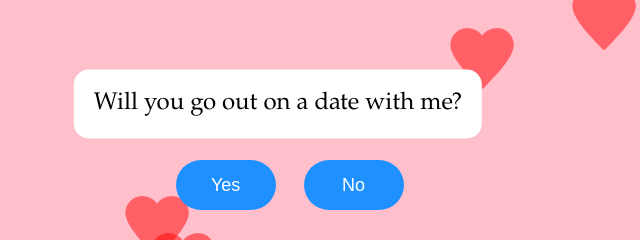
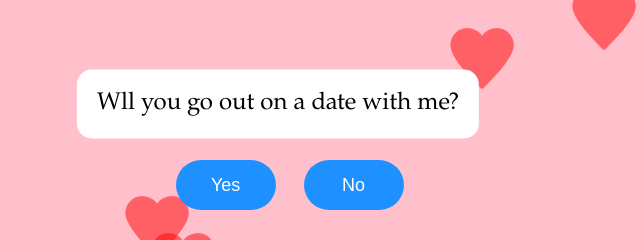
Before and after one commit to mvp-2003/Proposal, a plain HTML site: page index.html in a window 1280 px wide. Shown: the part 280-520 px from the top of the page, 362-1002 px from the left. Drawn offline with Linux system fonts and the light colour scheme.

Commit message:
Update index.html

```diff
--- a/index.html
+++ b/index.html
@@ -7,7 +7,7 @@
     <link rel="stylesheet" href="style.css">
 </head>
 <body>
-    <div id="myTextbox">Will you go out on a date with me?</div>
+    <div id="myTextbox">Wll you go out on a date with me?</div>
     <button id="btn1">Yes</button>
     <button id="btn2">No</button>
     <script src="script.js"></script>
```
